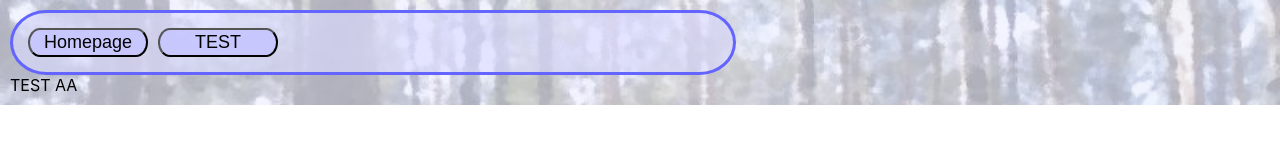
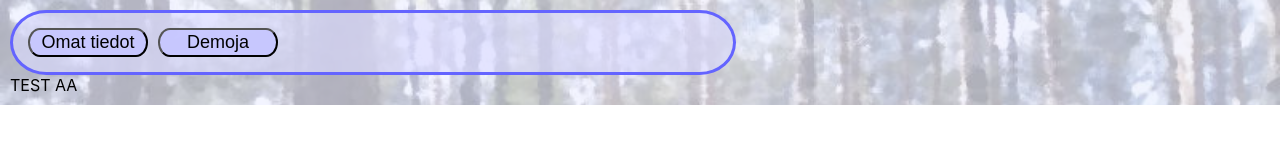
Before and after one commit to VPuosk/Kotisivu, a React (Create React App) app: page / in a window 1280 px wide. Shown: the top 160 px of the page. Built offline with nearby package versions, Linux system fonts and the light colour scheme.

Commit message:
otsakkeen vaihto

```diff
--- a/src/components/NavBar.tsx
+++ b/src/components/NavBar.tsx
@@ -7,14 +7,14 @@ const NavBar = () => {
 
   return (
     <div style={style.navbar} >
+      <Link to="/CV">
+        <button style={style.navbarButton}>
+          <PageText style={style.navbarText}>Omat tiedot</PageText>
+        </button>
+      </Link>
       <Link to="/">
         <button style={style.navbarButton}>
-          <PageText style={style.navbarText}>Homepage</PageText>
-        </button>
-      </Link>
-      <Link to="/CV">
-        <button style={style.navbarButton}>
-          <PageText style={style.navbarText}>TEST</PageText>
+          <PageText style={style.navbarText}>Demoja</PageText>
         </button>
       </Link>
     </div>
```
